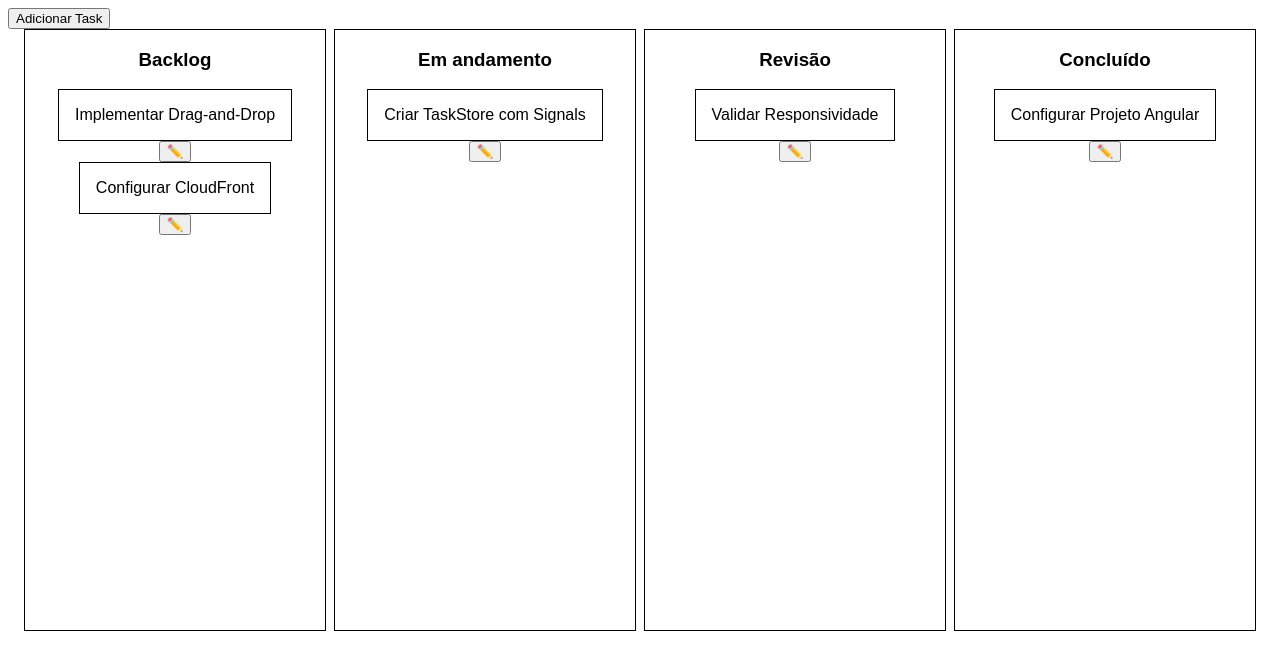
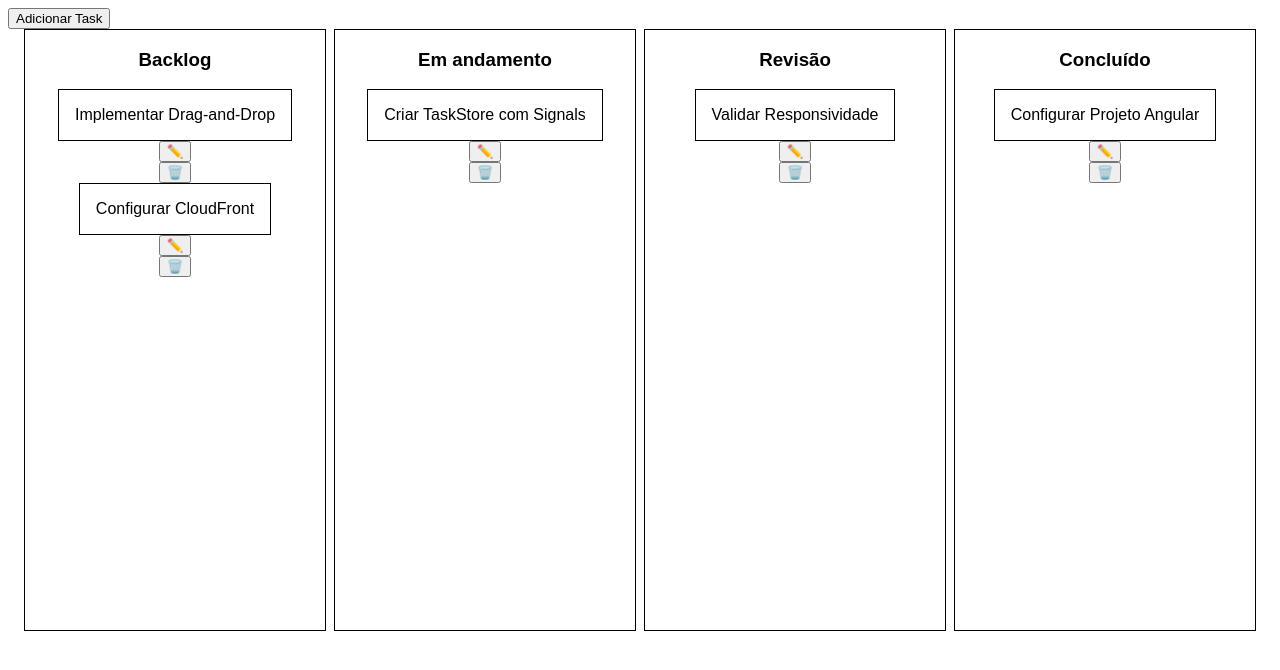
Before and after one commit to LuciusHx/kanban-app, an Angular app: page / in a window 1280 px wide. Shown: the top 670 px of the page. Built offline with nearby package versions, Linux system fonts and the light colour scheme.

Commit message:
feat: add delete task

```diff
--- a/src/app/app.html
+++ b/src/app/app.html
@@ -18,6 +18,7 @@
       @for (backlogTask of taskService.backlogTasks(); track backlogTask.id) {
         <label cdkDrag [cdkDragData]="backlogTask">{{ backlogTask.title }}</label>
         <button type="button" (click)="openEditModal(backlogTask)">✏️</button>
+        <button type="button" (click)="deleteTask(backlogTask)" title="Remover tarefa">🗑️</button>
       }
     </div>
     <div
@@ -30,6 +31,9 @@
       @for (inProgressTask of taskService.inProgressTasks(); track inProgressTask.id) {
         <label cdkDrag [cdkDragData]="inProgressTask">{{ inProgressTask.title }}</label>
         <button type="button" (click)="openEditModal(inProgressTask)">✏️</button>
+        <button type="button" (click)="deleteTask(inProgressTask)" title="Remover tarefa">
+          🗑️
+        </button>
       }
     </div>
 
@@ -43,6 +47,7 @@
       @for (reviewTask of taskService.reviewTasks(); track reviewTask.id) {
         <label cdkDrag [cdkDragData]="reviewTask">{{ reviewTask.title }}</label>
         <button type="button" (click)="openEditModal(reviewTask)">✏️</button>
+        <button type="button" (click)="deleteTask(reviewTask)" title="Remover tarefa">🗑️</button>
       }
     </div>
 
@@ -56,6 +61,7 @@
       @for (doneTask of taskService.doneTasks(); track doneTask.id) {
         <label cdkDrag [cdkDragData]="doneTask">{{ doneTask.title }}</label>
         <button type="button" (click)="openEditModal(doneTask)">✏️</button>
+        <button type="button" (click)="deleteTask(doneTask)" title="Remover tarefa">🗑️</button>
       }
     </div>
   </div>
--- a/src/app/app.ts
+++ b/src/app/app.ts
@@ -58,4 +58,11 @@ export class App {
     this.closeModal();
     this.editingTask.set(null);
   }
+
+  deleteTask(task: Task) {
+    const confirmed = confirm(`Deseja remover a tarefa "${task.title}"?`);
+    if (!confirmed) return;
+
+    this.taskService.deleteTask(task.id);
+  }
 }
--- a/src/app/components/task-modal/task-modal.html
+++ b/src/app/components/task-modal/task-modal.html
@@ -18,7 +18,7 @@
       >
         Salvar
       </button>
-      <button (click)="cancel.emit()">Cancelar</button>
+      <button type="button" (click)="cancel.emit()">Cancelar</button>
     </form>
   </dialog>
 }
--- a/src/app/services/task.service.ts
+++ b/src/app/services/task.service.ts
@@ -90,4 +90,8 @@ export class TaskService {
       ),
     );
   }
+
+  deleteTask(id: string) {
+    this._tasks.update((tasks) => tasks.filter((task) => task.id !== id));
+  }
 }
```
